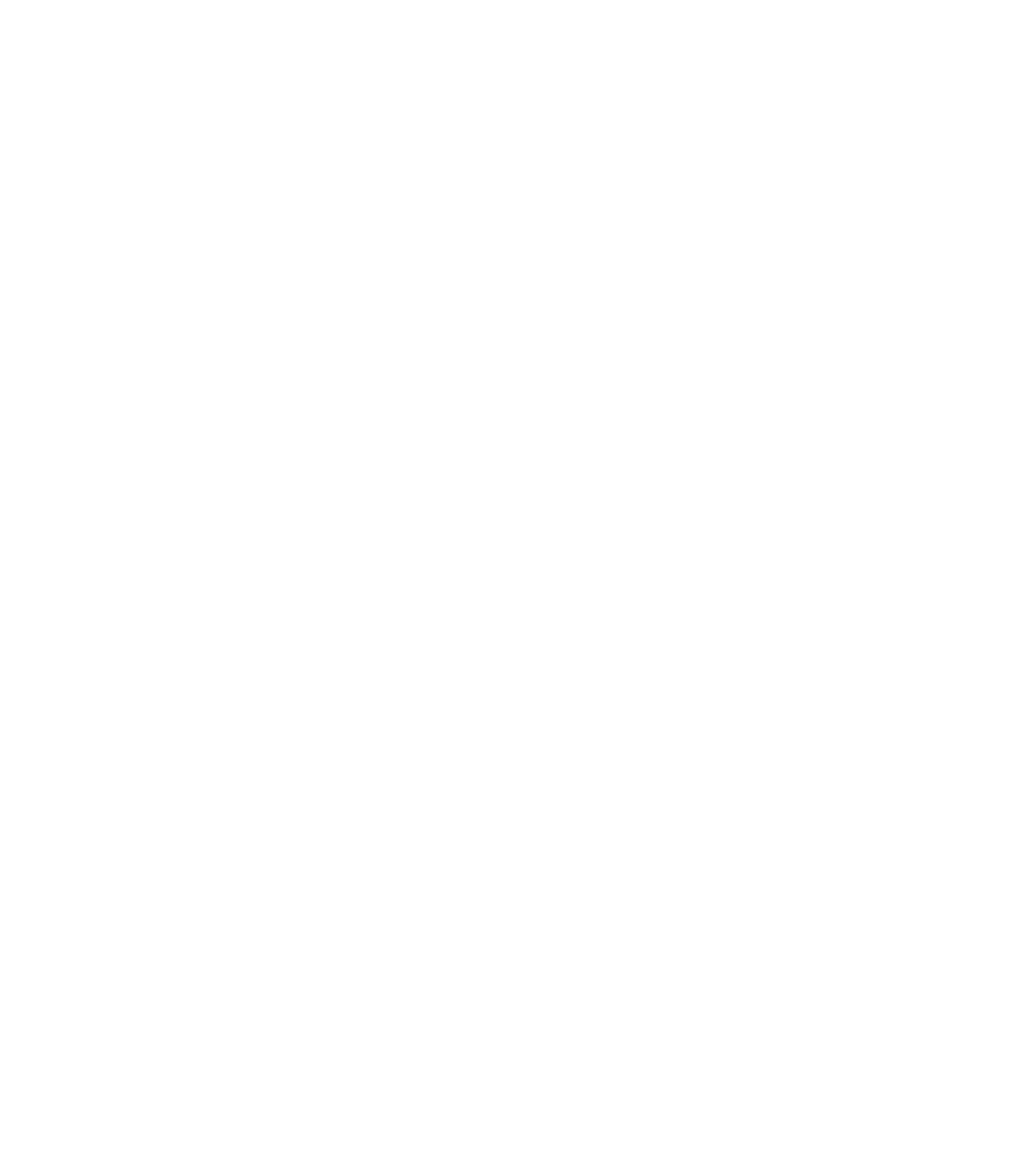
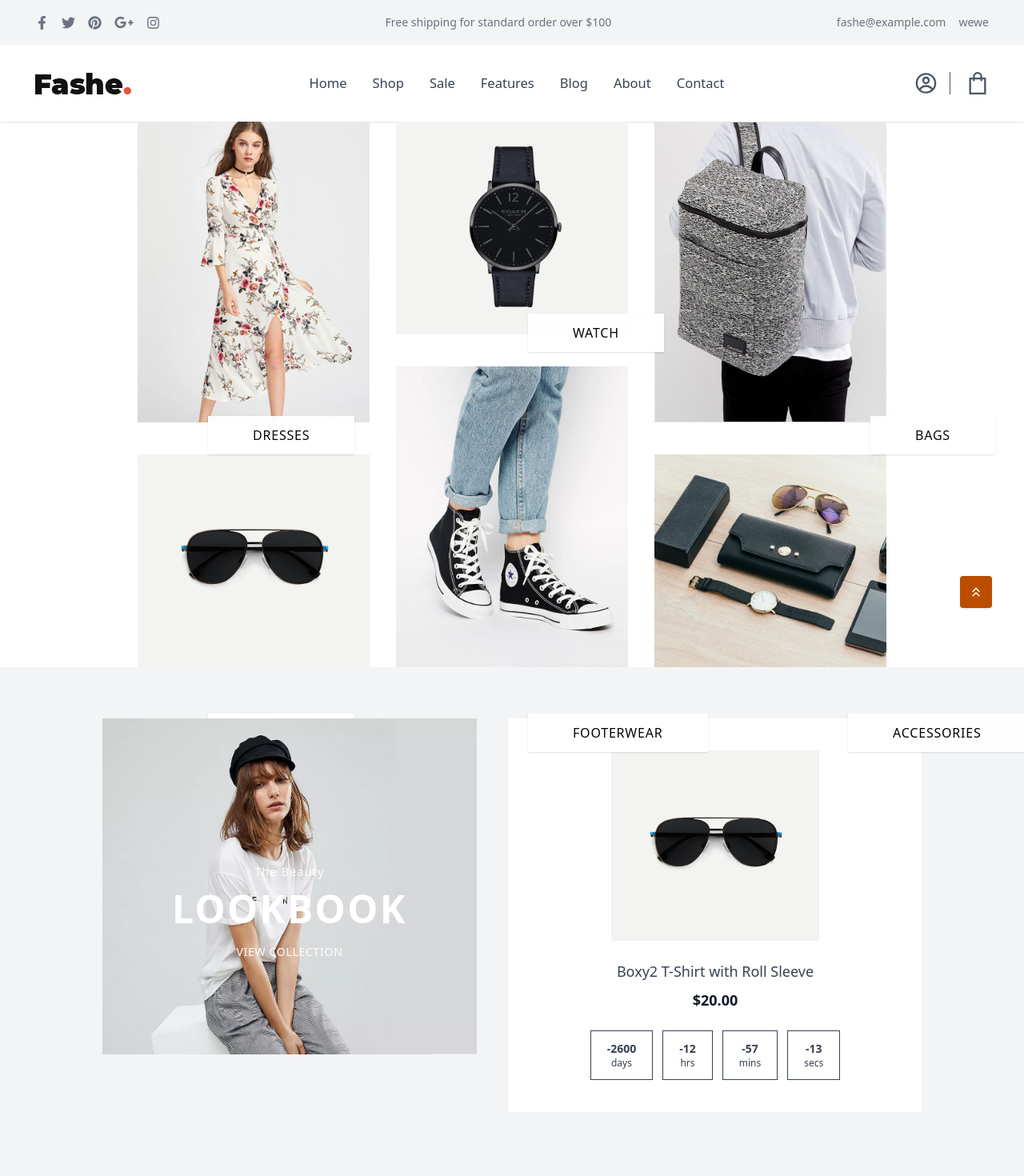
Before and after one commit to AstaAT1/Mohamed_Mobariki_Final_Project_React, a React (Vite) app: page /home in a window 1280 px wide. Before the commit this address had no page. Shown: the top 1470 px of the page at 80% size. Before the commit the page ends 800 px from the top, so only its background shows below. Built offline with nearby package versions, Linux system fonts and the light colour scheme.

Commit message:
start with design of blog

```diff
--- a/src/App.jsx
+++ b/src/App.jsx
@@ -1,15 +1,17 @@
 import { Routes, Route } from "react-router-dom";
 import Home from "./pages/Home";
 import Shop from "./pages/shop"
+import Blog from "./pages/blog";
+
 
 
 
 function App() {
   return (
     <Routes>
-      <Route path="/" element={<Home />} />
-      <Route path="/Shop" element={<Shop />} />
-
+      <Route path="/home" element={<Home />} />
+      <Route path="/shop" element={<Shop />} />
+      <Route path="/blog" element={<Blog />} />
     </Routes>
   )
 }
--- a/src/components/navbar.jsx
+++ b/src/components/navbar.jsx
@@ -32,11 +32,11 @@
 
       <img src={images.logo} alt="logo" />
       <div className="flex justify-center text-[16.5px] items-center gap-8 text-gray-700">
-    <Link to="path" className="hover:border-b border-red-700">Home</Link>
-    <Link to="path" className="hover:border-b border-red-700">Shop</Link>
+    <Link to= "/home"  className="hover:border-b border-red-700">Home</Link>
+    <Link to={{pathname:"shop"}} className="hover:border-b border-red-700">Shop</Link>
     <Link to="path" className="hover:border-b border-red-700">Sale</Link>
     <Link to="path" className="hover:border-b border-red-700">Features</Link>
-    <Link to="path" className="hover:border-b border-red-700">Blog</Link>
+    <Link to={{pathname:"blog"}}  className="hover:border-b border-red-700">Blog</Link>
     <Link to="path" className="hover:border-b border-red-700">About</Link>
     <Link to="path" className="hover:border-b border-red-700">Contact</Link>
 
--- a/src/pages/Home.jsx
+++ b/src/pages/Home.jsx
@@ -1,13 +1,10 @@
-import {useState , useEffect } from "react";
+
 import { Link } from "react-router-dom";
 import React from 'react'
 import Navbar from "../components/navbar";
 import Footer from "../components/footer"
 import image from "../constant/image"
 import {IoIosArrowForward , IoIosArrowBack } from "../constant/icons"
-
-
-
 
 function Home() {
 
@@ -21,37 +18,96 @@
   <div className=" flex gap-10 flex-col w-[31%]">
     <Link to={{pathname:"shop"}}  className="overflow-hidden">
       <img src={image.shopProduct1} className="hover:scale-110 transition duration-800" alt="" />
-      <Link className="absolute hover:bg-red-500 tracking-wider top-130 left-65 opacity-96  py-3 px-14 bg-white shadow ">DRESSES</Link>
+      <button className="absolute hover:bg-red-500 tracking-wider top-130 left-65 opacity-96  py-3 px-14 bg-white shadow ">DRESSES</button>
     </Link>
-    <div className="overflow-hidden">
+    <Link className="overflow-hidden"  to={{pathname:"shop"}}>
+
       <img src={image.shopProduct4} className="hover:scale-110 transition duration-800"  alt="" />
-            <Link className="absolute hover:bg-red-500 tracking-wider top-98 left-165 opacity-98  py-3 px-14 bg-white shadow ">WATCH</Link>
-    </div>
+            <button className="absolute hover:bg-red-500 tracking-wider top-98 left-165 opacity-98  py-3 px-14 bg-white shadow ">WATCH</button>
+    </Link>
 
   </div>
     <div className=" flex gap-10 flex-col w-[31%]">
-    <div className="overflow-hidden">
-      <img src={image.shopProduct2} className="hover:scale-110 transition duration-800" alt="" />
+    <Link className="overflow-hidden" to={{pathname:"shop"}} >
+     <img src={image.shopProduct2} className="hover:scale-110 transition duration-800" alt="" />
 
-            <Link className="absolute hover:bg-red-500 tracking-wider top-223 left-65 opacity-98  py-3 px-14 bg-white shadow ">GLASSES</Link>
-    </div>
-    <div className="overflow-hidden">
-      <img src={image.shopProduct5} className="hover:scale-110 transition duration-800"  alt="" />
+            <button className="absolute hover:bg-red-500 tracking-wider top-223 left-65 opacity-98  py-3 px-14 bg-white shadow ">GLASSES</button>
+    </Link>
+    <Link className="overflow-hidden"   to={{pathname:"shop"}}>
+    <img src={image.shopProduct5} className="hover:scale-110 transition duration-800"  alt="" />
 
-            <Link className="absolute hover:bg-red-500 tracking-wider top-223 left-165 opacity-98  py-3 px-14 bg-white shadow ">FOOTERWEAR</Link>
-    </div>
+            <button className="absolute hover:bg-red-500 tracking-wider top-223 left-165 opacity-98  py-3 px-14 bg-white shadow ">FOOTERWEAR</button>
+    </Link>
 
   </div>
     <div className=" flex gap-10 flex-col w-[31%]">
-    <div  className="overflow-hidden">
+    <Link  className="overflow-hidden" to={{pathname:"shop"}}>
       <img src={image.shopProduct3} className="hover:scale-110 transition duration-800" alt="" />
-        <Link className="absolute hover:bg-red-500 tracking-wider top-130 left-272 opacity-96  py-3 px-14 bg-white shadow ">BAGS</Link>
-    </div>
-    <div className="overflow-hidden">
-      <img src={image.shopProduct6} className="hover:scale-110 transition duration-800"  alt="" />
-      <Link className="absolute hover:bg-red-500 tracking-wider top-223 left-265 opacity-98  py-3 px-14 bg-white shadow ">ACCESSORIES</Link>
+        <button className="absolute hover:bg-red-500 tracking-wider top-130 left-272 opacity-96  py-3 px-14 bg-white shadow ">BAGS</button>
+    </Link>
+    <Link className="overflow-hidden" to={{pathname:"shop"}}>
+       <img src={image.shopProduct6} className="hover:scale-110 transition duration-800"  alt="" />
+      <button className="absolute hover:bg-red-500 tracking-wider top-223 left-265 opacity-98  py-3 px-14 bg-white shadow ">ACCESSORIES</button>
+    </Link>
+
+  </div>
+</div>
+   <div className="bg-gray-100 py-16 px-10 lg:px-32">
+  <div className="flex flex-col lg:flex-row gap-10">
+
+    {/* LEFT CARD (LOOKBOOK) */}
+    <div className="relative flex-1 overflow-hidden">
+      <img
+        src={image.model}
+        alt=""
+        className="w-full h-[420px] object-cover"
+      />
+
+      {/* overlay text */}
+      <div className="absolute inset-0 flex flex-col items-center justify-center text-white text-center">
+        <p className="tracking-widest text-sm">The Beauty</p>
+        <h2 className="text-5xl font-bold tracking-wider my-3">
+          LOOKBOOK
+        </h2>
+        <button className=" px-6 py-2 text-sm tracking-wider hover:border-b hover:border-white transition">
+          VIEW COLLECTION
+        </button>
+      </div>
     </div>
 
+    {/* RIGHT CARD (PRODUCT) */}
+    <div className="flex-1 bg-white flex flex-col items-center justify-center text-center py-10 px-6">
+
+      <img
+        src={image.shopProduct4}
+        alt=""
+        className="w-[260px] object-contain mb-6"
+      />
+
+      <h3 className="text-gray-700 text-lg mb-2">
+        Boxy2 T-Shirt with Roll Sleeve
+      </h3>
+
+      <p className="text-gray-900 font-semibold text-lg mb-6">$20.00</p>
+
+      {/* COUNTDOWN UI */}
+      <div className="flex gap-3">
+        {[
+          { n: "-2600", l: "days" },
+          { n: "-12", l: "hrs" },
+          { n: "-57", l: "mins" },
+          { n: "-13", l: "secs" },
+        ].map((item, i) => (
+          <div
+            key={i}
+            className="border px-5 py-3 text-center text-sm text-gray-700"
+          >
+            <p className="font-semibold">{item.n}</p>
+            <p className="text-xs">{item.l}</p>
+          </div>
+        ))}
+      </div>
+    </div>
   </div>
 </div>
       <Footer />
--- /dev/null
+++ b/src/pages/blog.jsx
@@ -0,0 +1,16 @@
+import Footer from '../components/footer'
+import Navbar from '../components/navbar'
+
+ function Blog() {
+  return (
+    <div>
+        <Navbar/>
+            <div>
+
+            </div>
+            <Footer/>
+    </div>
+
+  )
+}
+export default Blog
```
Also changed, not shown: src/constant/image.jsx (+9 -0 lines), src/data/data.js (added, +66 -0 lines).
